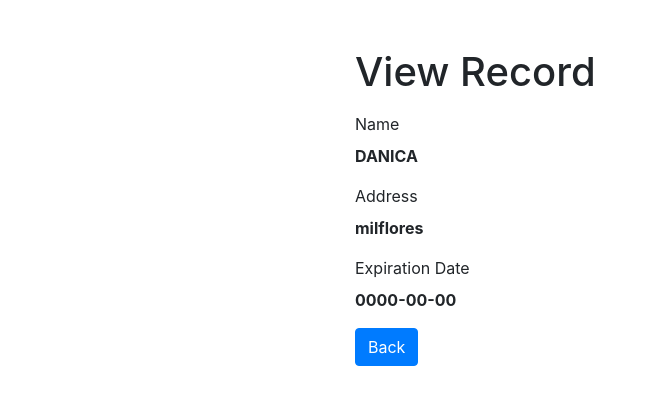
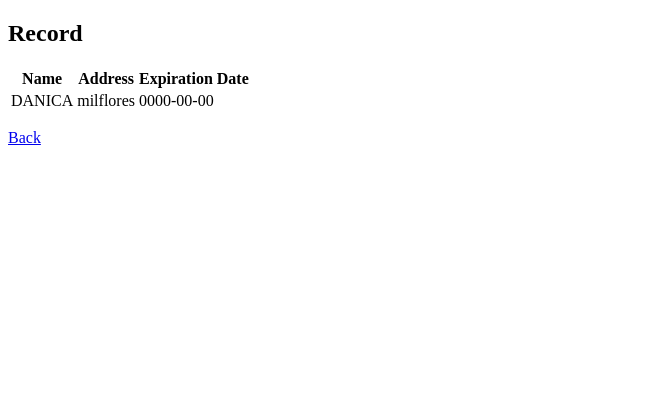
Before and after one commit to cguardo/Project-Vanilla, a PHP site: page /read.php?id=1 in a window 1280 px wide. Shown: the top 405 px of the page, without its empty margins (0-648 px from the left). Run offline with PHP 8.4, Linux system fonts and the light colour scheme; a user stored in the database is signed in; data comes from the database, SQL or seed files in the repository.

Commit message:
Add files via upload

```diff
--- a/read.php
+++ b/read.php
@@ -50,44 +50,52 @@ else {
 }
 ?>
 
-<!DOCTYPE html>
+<!doctype html>
 <html lang="en">
+  <head>
+  	<title>Record</title>
+    <meta charset="utf-8">
+    <meta name="viewport" content="width=device-width, initial-scale=1, shrink-to-fit=no">
 
-<head>
-    <meta charset="UTF-8">
-    <title>View Record</title>
-    <link rel="stylesheet" href="https://stackpath.bootstrapcdn.com/bootstrap/4.5.2/css/bootstrap.min.css">
-    <style>
-    .wrapper {
-        width: 600px;
-        margin: 0 auto;
-    }
-    </style>
-</head>
+	<link href='https://fonts.googleapis.com/css?family=Roboto:400,100,300,700' rel='stylesheet' type='text/css'>
 
-<body>
-    <div class="wrapper">
-        <div class="container-fluid">
-            <div class="row">
-                <div class="col-md-12">
-                    <h1 class="mt-5 mb-3">View Record</h1>
-                    <div class="form-group">
-                        <label>Name</label>
-                        <p><b><?php echo $row["name"]; ?></b></p>
-                    </div>
-                    <div class="form-group">
-                        <label>Address</label>
-                        <p><b><?php echo $row["address"]; ?></b></p>
-                    </div>
-                    <div class="form-group">
-                        <label>Expiration Date</label>
-                        <p><b><?php echo $row["date"]; ?></b></p>
-                    </div>
-                    <p><a href="index.php" class="btn btn-primary">Back</a></p>
-                </div>
-            </div>
-        </div>
-    </div>
-</body>
+	<link rel="stylesheet" href="https://stackpath.bootstrapcdn.com/font-awesome/4.7.0/css/font-awesome.min.css">
 
-</html>
+	<link rel="stylesheet" href="css/style.css">
+
+	</head>
+	<body>
+	<section class="ftco-section">
+		<div class="container">
+			<div class="row justify-content-center">
+				<div class="col-md-6 text-center mb-5">
+					<h2 class="heading-section">Record</h2>
+				</div>
+			</div>
+			<div class="row">
+				<div class="col-md-12">
+					<div class="table-wrap">
+						<table class="table table-bordered table-dark table-hover">
+						  <thead>
+						    <tr>
+
+						      <th>Name</th>
+						      <th>Address</th>
+						      <th>Expiration Date</th>
+						    </tr>
+						  </thead>
+						  <tbody>
+						    <tr>
+
+						      <td><?php echo $row["name"]; ?></td>
+						      <td><?php echo $row["address"]; ?></td>
+						      <td><?php echo $row["date"]; ?></td>
+						    </tr>
+
+</tbody>
+						</table>
+					</div> <p><a href="index.php" class="btn btn-primary">Back</a></p>
+				</div>
+			</div>
+		</div>
+	</section> </body> </html>
```
